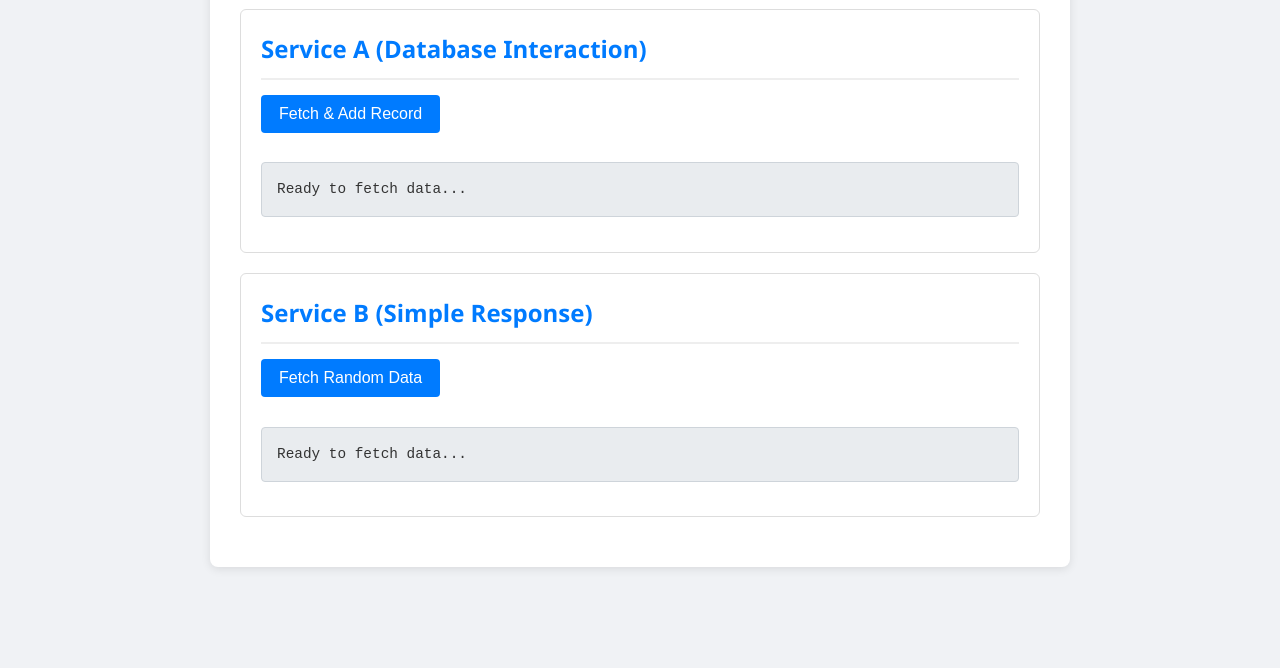
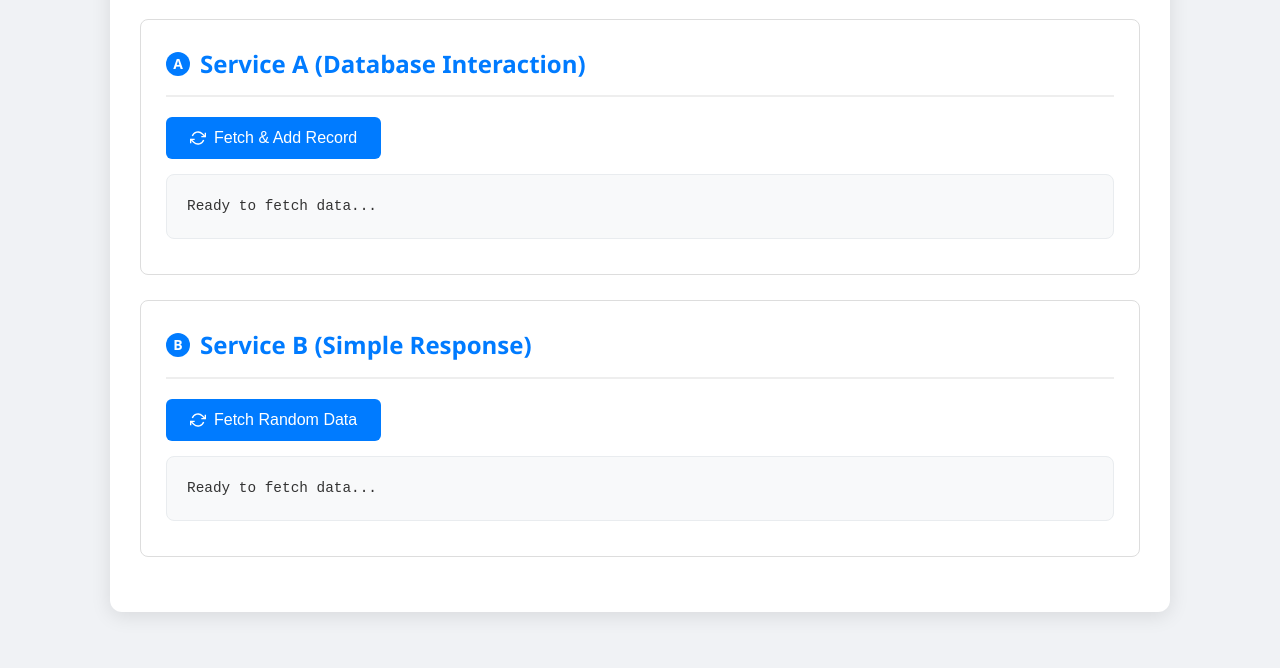
Before and after one commit to MalikShoaibAhmadKhan/3-tier-app-AKS-, a plain HTML site: page frontend/index.html in a window 1280 px wide. Shown: the part 172-840 px from the top of the page. Before the commit the page ends 800 px from the top, so only its background shows below. Drawn offline with Linux system fonts and the light colour scheme.

Commit message:
docs: improve README formatting and enhance frontend UI

```diff
--- a/frontend/index.html
+++ b/frontend/index.html
@@ -11,77 +11,119 @@
             background-color: #f0f2f5;
             color: #333;
             line-height: 1.6;
+            margin: 0;
+            min-height: 100vh;
         }
         .container {
-            max-width: 800px;
+            max-width: 1000px;
             margin: 20px auto;
             background-color: #fff;
             padding: 30px;
-            border-radius: 8px;
-            box-shadow: 0 2px 10px rgba(0, 0, 0, 0.1);
+            border-radius: 12px;
+            box-shadow: 0 4px 20px rgba(0, 0, 0, 0.1);
         }
         h1 {
             text-align: center;
             color: #0056b3;
             margin-bottom: 30px;
+            font-size: 2.5em;
+            text-shadow: 1px 1px 2px rgba(0, 0, 0, 0.1);
         }
         .service-box {
             border: 1px solid #ddd;
-            padding: 20px;
-            margin-bottom: 20px;
-            border-radius: 6px;
+            padding: 25px;
+            margin-bottom: 25px;
+            border-radius: 8px;
             background-color: #fff;
-            transition: box-shadow 0.3s ease;
+            transition: all 0.3s ease;
+            position: relative;
         }
         .service-box:hover {
-            box-shadow: 0 4px 12px rgba(0, 0, 0, 0.1);
+            box-shadow: 0 6px 15px rgba(0, 0, 0, 0.1);
+            transform: translateY(-2px);
         }
         h2 {
             margin-top: 0;
             color: #007bff;
             border-bottom: 2px solid #eee;
-            padding-bottom: 10px;
-            margin-bottom: 15px;
+            padding-bottom: 12px;
+            margin-bottom: 20px;
+            font-size: 1.5em;
+            display: flex;
+            align-items: center;
+            gap: 10px;
+        }
+        .service-icon {
+            width: 24px;
+            height: 24px;
+            background-color: #007bff;
+            border-radius: 50%;
+            display: inline-flex;
+            align-items: center;
+            justify-content: center;
+            color: white;
+            font-size: 14px;
         }
         button {
-            padding: 10px 18px;
+            padding: 12px 24px;
             cursor: pointer;
             background-color: #007bff;
             color: white;
             border: none;
-            border-radius: 4px;
+            border-radius: 6px;
             font-size: 1em;
-            transition: background-color 0.3s ease;
-            margin-bottom: 15px; /* Add space below button */
+            transition: all 0.3s ease;
+            margin-bottom: 15px;
+            font-weight: 500;
+            display: inline-flex;
+            align-items: center;
+            gap: 8px;
         }
         button:hover {
             background-color: #0056b3;
+            transform: translateY(-1px);
+            box-shadow: 0 4px 8px rgba(0, 0, 0, 0.1);
+        }
+        button:active {
+            transform: translateY(0);
         }
         pre {
-            background-color: #e9ecef;
-            padding: 15px;
-            border-radius: 4px;
-            border: 1px solid #ced4da;
-            white-space: pre-wrap; /* Wrap long lines */
-            word-wrap: break-word; /* Break words if necessary */
+            background-color: #f8f9fa;
+            padding: 20px;
+            border-radius: 8px;
+            border: 1px solid #e9ecef;
+            white-space: pre-wrap;
+            word-wrap: break-word;
             font-family: 'Courier New', Courier, monospace;
             font-size: 0.9em;
-            max-height: 300px; /* Limit height and add scroll */
+            max-height: 300px;
             overflow-y: auto;
+            margin: 0;
+            transition: all 0.3s ease;
+        }
+        pre:hover {
+            border-color: #007bff;
         }
         .status-fetching {
             color: #6c757d;
             display: flex;
             align-items: center;
-            gap: 10px;
+            gap: 12px;
+            padding: 15px;
+            background-color: #f8f9fa;
+            border-radius: 6px;
         }
         .status-error {
             color: #dc3545;
             font-weight: bold;
+            padding: 15px;
+            background-color: #fff5f5;
+            border-radius: 6px;
+            border: 1px solid #ffcdd2;
         }
         .spinner {
-            width: 20px;
-            height: 20px;
+            width: 24px;
+            height: 24px;
             border: 3px solid #f3f3f3;
             border-top: 3px solid #3498db;
             border-radius: 50%;
@@ -91,6 +133,28 @@
             0% { transform: rotate(0deg); }
             100% { transform: rotate(360deg); }
         }
+        .timestamp {
+            font-size: 0.8em;
+            color: #6c757d;
+            margin-top: 10px;
+            text-align: right;
+        }
+        .refresh-icon {
+            width: 16px;
+            height: 16px;
+        }
+        @media (max-width: 768px) {
+            .container {
+                padding: 15px;
+                margin: 10px;
+            }
+            h1 {
+                font-size: 2em;
+            }
+            .service-box {
+                padding: 15px;
+            }
+        }
     </style>
 </head>
 <body>
@@ -98,19 +162,39 @@
         <h1>Microservice Dashboard</h1>
 
         <div class="service-box">
-            <h2>Service A (Database Interaction)</h2>
-            <button onclick="fetchData('a')">Fetch & Add Record</button>
+            <h2><span class="service-icon">A</span>Service A (Database Interaction)</h2>
+            <button onclick="fetchData('a')">
+                <svg class="refresh-icon" viewBox="0 0 24 24" fill="none" stroke="currentColor" stroke-width="2">
+                    <path d="M23 4v6h-6M1 20v-6h6"/>
+                    <path d="M3.51 9a9 9 0 0114.85-3.36L23 10M1 14l4.64 4.36A9 9 0 0020.49 15"/>
+                </svg>
+                Fetch & Add Record
+            </button>
             <pre id="output-a">Ready to fetch data...</pre>
+            <div class="timestamp" id="timestamp-a"></div>
         </div>
 
         <div class="service-box">
-            <h2>Service B (Simple Response)</h2>
-            <button onclick="fetchData('b')">Fetch Random Data</button>
+            <h2><span class="service-icon">B</span>Service B (Simple Response)</h2>
+            <button onclick="fetchData('b')">
+                <svg class="refresh-icon" viewBox="0 0 24 24" fill="none" stroke="currentColor" stroke-width="2">
+                    <path d="M23 4v6h-6M1 20v-6h6"/>
+                    <path d="M3.51 9a9 9 0 0114.85-3.36L23 10M1 14l4.64 4.36A9 9 0 0020.49 15"/>
+                </svg>
+                Fetch Random Data
+            </button>
             <pre id="output-b">Ready to fetch data...</pre>
+            <div class="timestamp" id="timestamp-b"></div>
         </div>
     </div>
 
     <script>
+        function updateTimestamp(service) {
+            const timestampElement = document.getElementById(`timestamp-${service}`);
+            const now = new Date();
+            timestampElement.textContent = `Last updated: ${now.toLocaleString()}`;
+        }
+
         async function fetchData(service) {
             const outputElement = document.getElementById(`output-${service}`);
             outputElement.innerHTML = '<div class="status-fetching"><div class="spinner"></div>Fetching data...</div>';
@@ -129,6 +213,7 @@
                 const data = await response.json();
                 outputElement.textContent = JSON.stringify(data, null, 2);
                 outputElement.className = '';
+                updateTimestamp(service);
             } catch (error) {
                 outputElement.innerHTML = `<div class="status-error">Error: ${error.message}</div>`;
                 console.error('Fetch error:', error);
```
Also changed, not shown: README.md.
